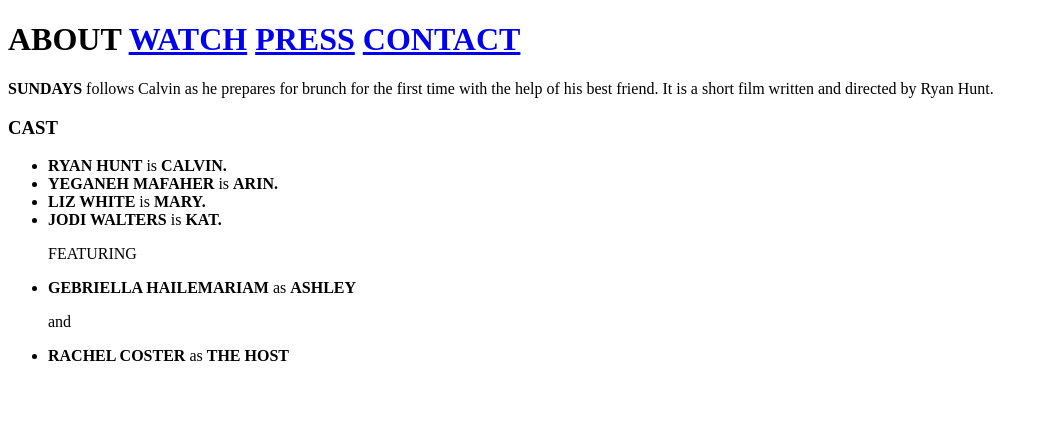
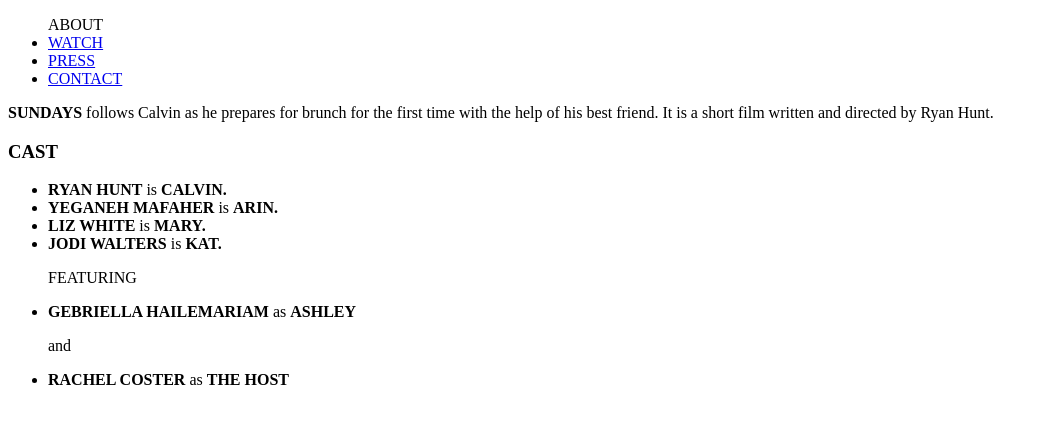
Before and after one commit to ryislov/ryislov.github.io, a plain HTML site: page about.html in a window 1280 px wide. Shown: the whole page, without its empty margins (0-1048 px from the left). Drawn offline with Linux system fonts and the light colour scheme.

Commit message:
Update about.html

```diff
--- a/about.html
+++ b/about.html
@@ -1,10 +1,16 @@
 <!DOCTYPE html>
 <html>
+  <link rel="stylesheet" type="text/css" href="reset.css">
+  <link rel="stylesheet" type="text/css" href="style.css">
   <head>
     <title>SUNDAYS | ABOUT</title>
   </head>
   <body>
-	<h1>ABOUT		<a href="watch.html">WATCH</a>		<a href="press.html">PRESS</a>		<a href="contact.html">CONTACT</a></h1>
+    <ul class="links">ABOUT
+      <li><a href="watch.html">WATCH</a></li>
+      <li><a href="press.html">PRESS</a></li>
+      <li><a href="contact.html">CONTACT</a></li>
+    </ul>
     <p style="text-align: left;"><strong>SUNDAYS</strong> follows Calvin as he prepares for brunch for the first time with the help of his best friend. It is a short film written and directed by Ryan Hunt.</p>
     <h3>CAST</h3>
     <ul>
@@ -16,7 +22,6 @@
   <li><strong>GEBRIELLA HAILEMARIAM</strong> as <strong>ASHLEY</strong></li>
   <p>and</p>
   <li><strong>RACHEL COSTER</strong> as <strong>THE HOST</strong></li>
-
   </ul>
 </body>
 </html>
```
Lines whose indentation alone changed are shown as unchanged.
